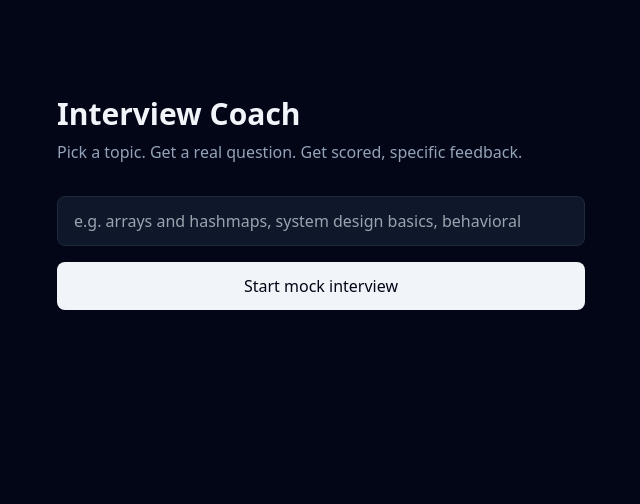
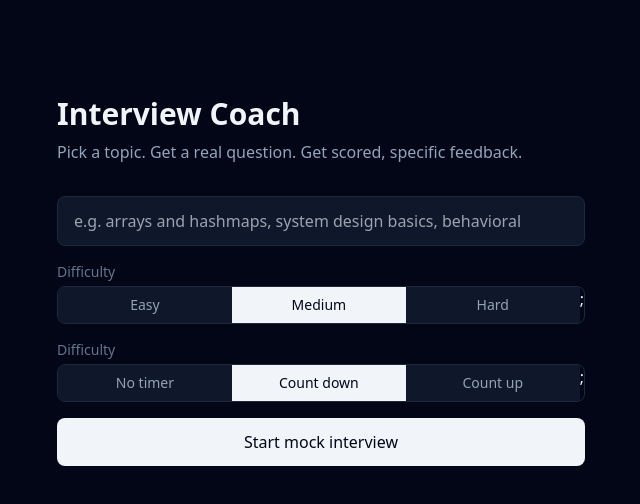
Before and after one commit to KKumar10407/interview-coach, a Next.js app in the folder interview-coach/frontend/: page / in a window 1280 px wide. Shown: the top 504 px of the page, without its empty margins (319-959 px from the left). Built offline with nearby package versions, Linux system fonts and the light colour scheme; no server answers.

Commit message:
redesigned home page to add difficulty and timer bars

```diff
--- a/interview-coach/frontend/app/page.js
+++ b/interview-coach/frontend/app/page.js
@@ -5,8 +5,29 @@ import { useRouter } from "next/navigation";
 
 const API_BASE = process.env.NEXT_PUBLIC_API_BASE || "http://localhost:5000/api";
 
+function SegmentedToggle({ options, value, onChange}){
+  return (
+    <div className="flex rounded-lg border border-slate-800 overflow-hidden mb-4">
+      {options.map((opt) => (
+        <button
+          key={opt.value}
+          type="button"
+          onClick={() => onChange(opt.value)}
+          className={`flex-1 py-2 text-sm font-medium transition ${
+            value === opt.value ? "bg-slate-100 text-slate-950" : "bg-slate-900 text-slate-400 hover: text-slate-200"
+          }`}
+        >
+          {opt.label}
+        </button>
+      ))};
+    </div>
+  );
+}
+
 export default function Home() {
   const [topic, setTopic] = useState("");
+  const [difficulty, setDifficulty] = useState(2); //diff is set 2 medium
+  const [timerMode, setTimerMode] = useState("countdown"); //diff id set to countdown by default
   const [loading, setLoading] = useState(false);
   const router = useRouter();
 
@@ -17,10 +38,11 @@ export default function Home() {
       const res = await fetch(`${API_BASE}/sessions`, {
         method: "POST",
         headers: { "Content-Type": "application/json" },
-        body: JSON.stringify({ topic }),
+        body: JSON.stringify({ topic, difficulty }),
       });
       const data = await res.json();
-      router.push(`/session/${data.session.id}?questionId=${data.question.id}`);
+      console.log(data);
+      router.push(`/session/${data.session.id}?questionId=${data.question.id}&timerMode=${timerMode}`);
     } catch (err) {
       console.error(err);
       alert("Could not start session -- is the Flask backend running on :5000?");
@@ -44,6 +66,30 @@ export default function Home() {
         onKeyDown={(e) => e.key === "Enter" && startSession()}
       />
 
+      <p className="text-slate-500 text-sm mb-1">Difficulty</p>
+      <SegmentedToggle
+        options={[
+          { value: 1, label: "Easy"},
+          { value: 2, label: "Medium" },
+          { value: 3, label: "Hard"},
+        ]}
+        value={difficulty}
+        onChange={setDifficulty}
+      />
+
+      <p className="text-slate-500 text-sm mb-1">Difficulty</p>
+      <SegmentedToggle
+        options={[
+          { value: "none", label: "No timer"},
+          { value: "countdown", label: "Count down" },
+          { value: "countup", label: "Count up"},
+        ]}
+        value={timerMode}
+        onChange={setTimerMode}
+      />
+
+
+
       <button
         onClick={startSession}
         disabled={loading}
```
